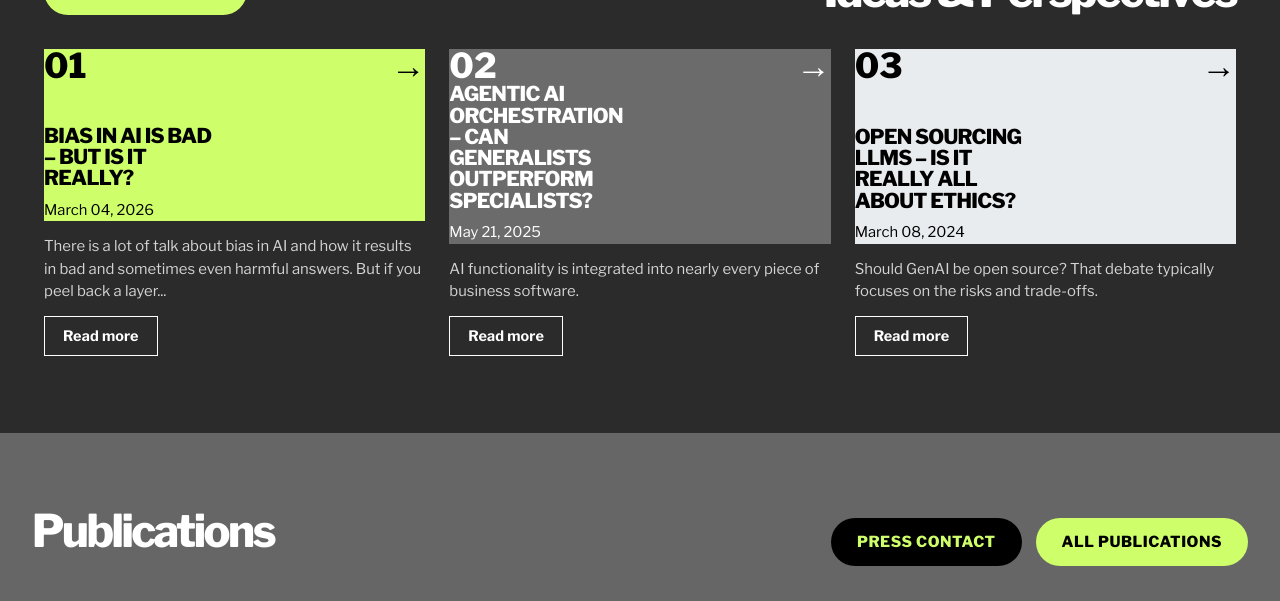
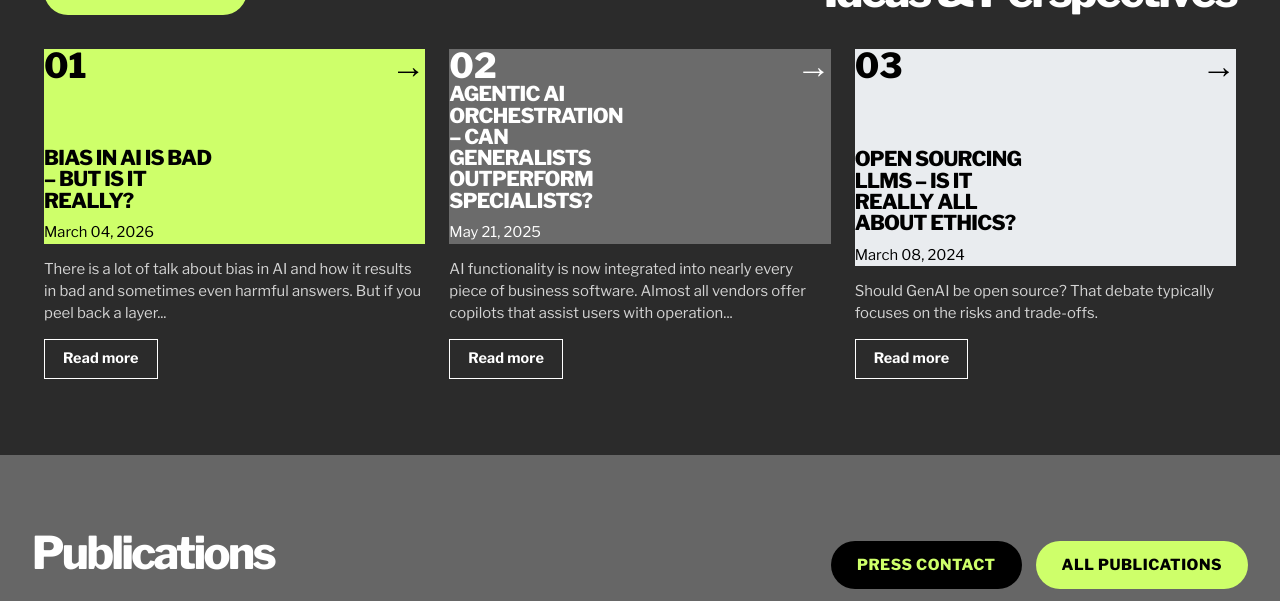
Before and after one commit to lacahelpme/mb, a Jekyll site: the page built from index.html, in a window 1280 px wide and 900 px high, scrolled down 3766 px, cut to the strip 0-601 px from the top of the window. Built offline with Jekyll 4.4.1, drawn with Linux system fonts in a browser that asks for light colours.

Commit message:
Update 2025-05-21-agentic-ai-orchestration-can-generalists-outperform-specialists.md

```diff
--- a/_musings/2025-05-21-agentic-ai-orchestration-can-generalists-outperform-specialists.md
+++ b/_musings/2025-05-21-agentic-ai-orchestration-can-generalists-outperform-specialists.md
@@ -1,7 +1,7 @@
 ---
 title: "Agentic AI orchestration – can generalists outperform specialists?"
 date: 2025-05-21
-excerpt: "AI functionality is integrated into nearly every piece of business software."
+excerpt: "AI functionality is now integrated into nearly every piece of business software. Almost all vendors offer copilots that assist users with operation..."
 author_line: "By Michael R. Berthold"
 lang: en
 seo_title: "Agentic AI orchestration – can generalists outperform specialists?"
```
